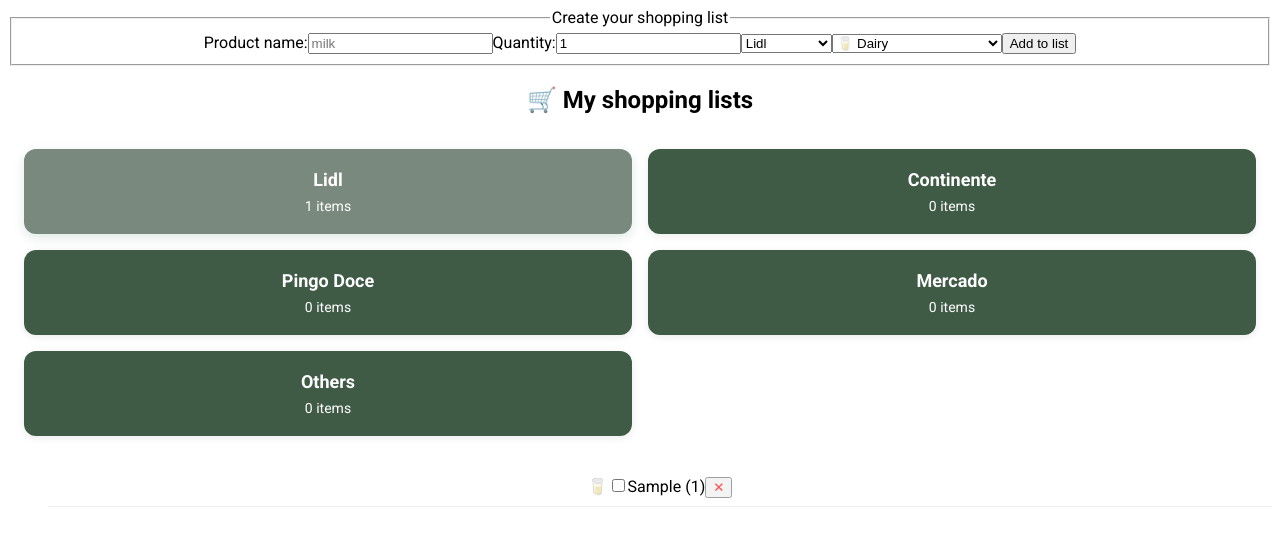
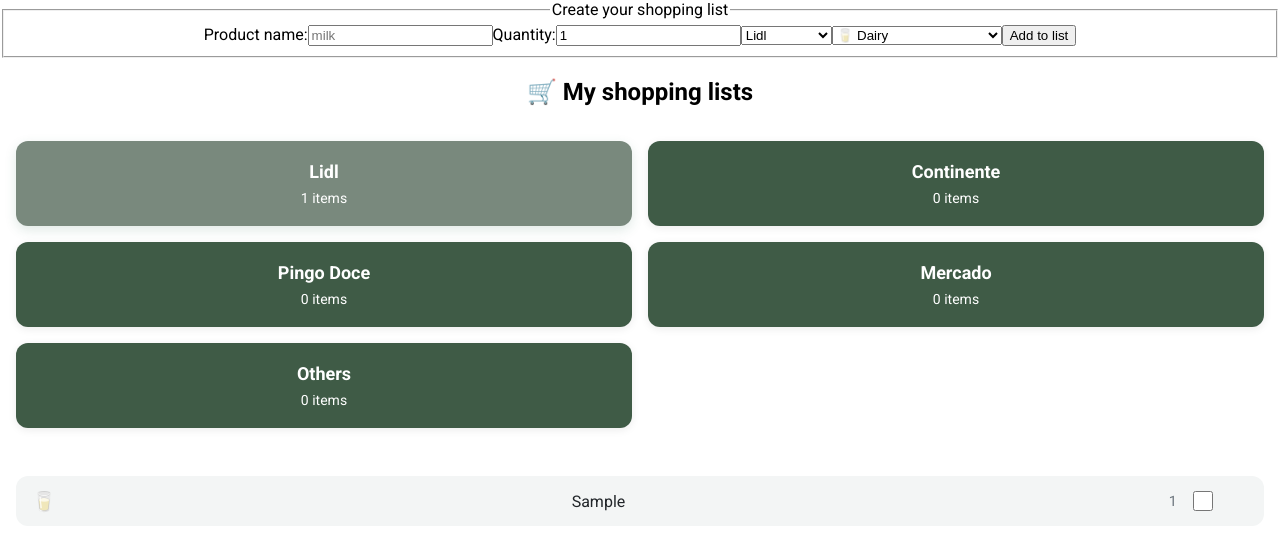
Before and after one commit to paulaFenner/git-github.com-paulaFenner-groceries-list, a React (Vite) app: page / in a window 1280 px wide. Both pictures are taken after typing "Sample" into the empty fields and a click on the button "Add to list". Shown: the top 550 px of the page. Built offline with nearby package versions, Linux system fonts and the light colour scheme.

Commit message:
restyled the shopping list

```diff
--- a/src/components/ShoppingList.jsx
+++ b/src/components/ShoppingList.jsx
@@ -9,6 +9,14 @@
     );
     return category ? category.emoji : '❗';
   }
+  if (filteredItems.length === 0) {
+    return (
+      <div className='empty-state'>
+        🛒 No items in this store yet. <br />
+        Tap the + button to add some!
+      </div>
+    );
+  }
 
   return (
     <ul>
@@ -16,13 +24,15 @@
         <li
           key={item.id}
           className={`shopping-list-item ${item.bought ? 'bought' : ''}`}>
-          {getCategoryEmoji(item.category)}
+          <span className='item-emoji'>{getCategoryEmoji(item.category)}</span>
+          <span className='item-name'>{item.name}</span>
+          <span className='item-quantity'>{item.quantity}</span>
           <input
+            className='item-checkbox'
             type='checkbox'
             checked={item.bought}
             onChange={() => onToggleBought(item.id)}
           />
-          {item.name} ({item.quantity})
           <button
             className='delete-button'
             onClick={() => {
--- a/src/index.css
+++ b/src/index.css
@@ -11,4 +11,6 @@
 body {
   font-family: 'Roboto', sans-serif;
   text-align: center;
+  padding: 0;
+  margin: 0;
 }
--- a/src/styles/shoppingList.css
+++ b/src/styles/shoppingList.css
@@ -1,26 +1,92 @@
+ul {
+  display: flex;
+  flex-direction: column;
+  gap: 0.75rem;
+  padding: 1rem;
+}
+
 li {
   list-style: none;
 }
 
 .shopping-list-item {
-  /* Base styles */
-  padding: 8px 12px;
-  border-bottom: 1px solid #eee;
+  background: var(--grey-color);
+  display: flex;
+  align-items: center;
+  border-radius: 0.75rem;
+  gap: 0.75rem;
+  padding: 0.75rem;
+  transition: background 0.2s ease;
 }
 
-.shopping-list-item.bought {
-  /* Bought state styles */
+.shopping-list-item:hover {
+  background: #f1f3f5;
+  transform: translateY(-1px);
+}
+
+.shopping-list-item .item-emoji {
+  font-size: 1.2rem;
+  width: 2rem;
+  text-align: center;
+  flex-shrink: 0;
+}
+
+.shopping-list-item .item-name {
+  flex: 1;
+  font-size: 1rem;
+  color: #212529;
+}
+
+.shopping-list-item .item-quantity {
+  font-size: 0.9rem;
+  color: #6c757d;
+  width: 2.5rem;
+  text-align: right;
+  flex-shrink: 0;
+}
+
+.shopping-list-item .item-checkbox {
+  width: 1.25rem;
+  height: 1.25rem;
+  accent-color: #2d6a4f;
+  cursor: pointer;
+  flex-shrink: 0;
+}
+
+/* 8. Delete button - hidden by default */
+.shopping-list-item .delete-button {
+  background: none;
+  border: none;
+  color: #ddd;
+  font-size: 1.2rem;
+  cursor: pointer;
+  padding: 0 0.25rem;
+  transition:
+    color 0.2s ease,
+    opacity 0.2s ease;
+  opacity: 0; /* Hidden by default */
+  flex-shrink: 0;
+}
+
+/* 9. Delete button - appears on hover */
+.shopping-list-item:hover .delete-button {
+  opacity: 1;
+}
+
+/* 10. Delete button - red on hover */
+.shopping-list-item .delete-button:hover {
+  color: #e63946;
+}
+
+/* 11. Bought state */
+.shopping-list-item.bought .item-name {
   text-decoration: line-through;
+}
+
+.shopping-list-item.bought .item-name .item-quantity {
   color: #999;
 }
 
-.shopping-list-item .delete-button {
-  /* Delete button styles */
-  color: red;
-  cursor: pointer;
-  opacity: 0.7;
+.shopping-list-item.bought .item-emoji {
+  opacity: 0.5;
 }
-
-.shopping-list-item .delete-button:hover {
-  opacity: 1;
-}
```
